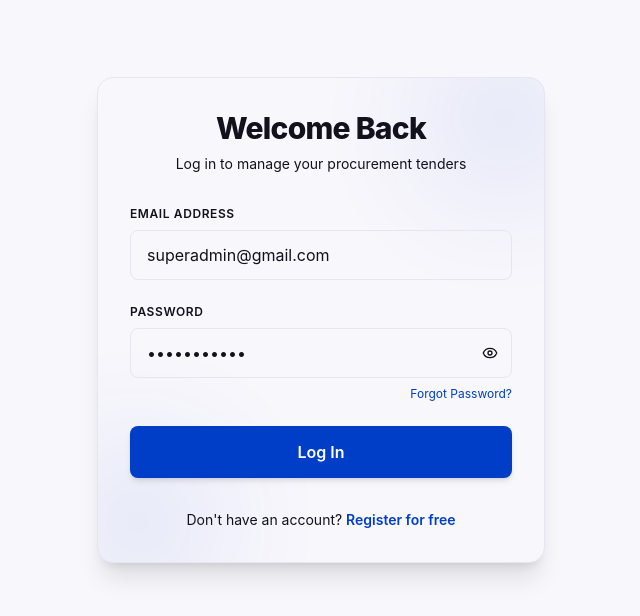
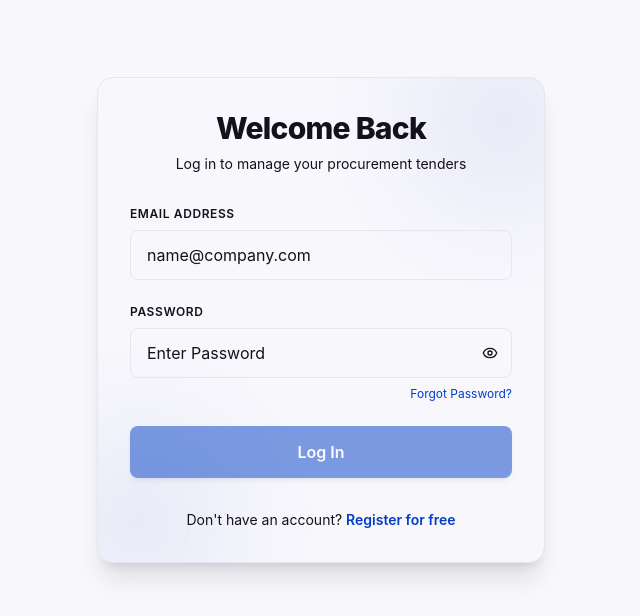
Before and after one commit to bdmohammed/nexusbid-superadmin, a Next.js app: page /login in a window 1280 px wide. Shown: the top 616 px of the page, without its empty margins (319-959 px from the left). Built offline with nearby package versions, Linux system fonts and the light colour scheme; no server answers.

Commit message:
fix(login): remove default value

```diff
--- a/src/app/login/page.tsx
+++ b/src/app/login/page.tsx
@@ -45,8 +45,8 @@ function LoginContent() {
     resolver: zodResolver(loginSchema),
     mode: "onTouched",
     defaultValues: {
-      email: "superadmin@gmail.com",
-      password: "1234@Admin#",
+      email: "",
+      password: "",
       fax_number: "",
     },
   });
```
